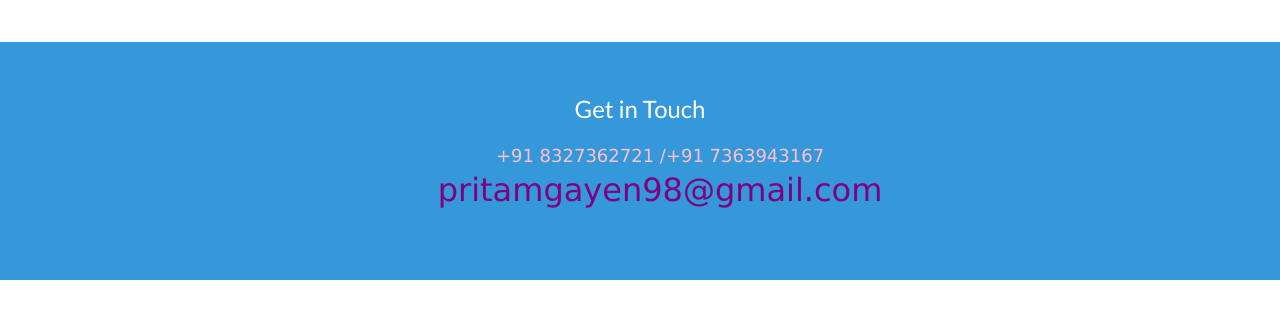
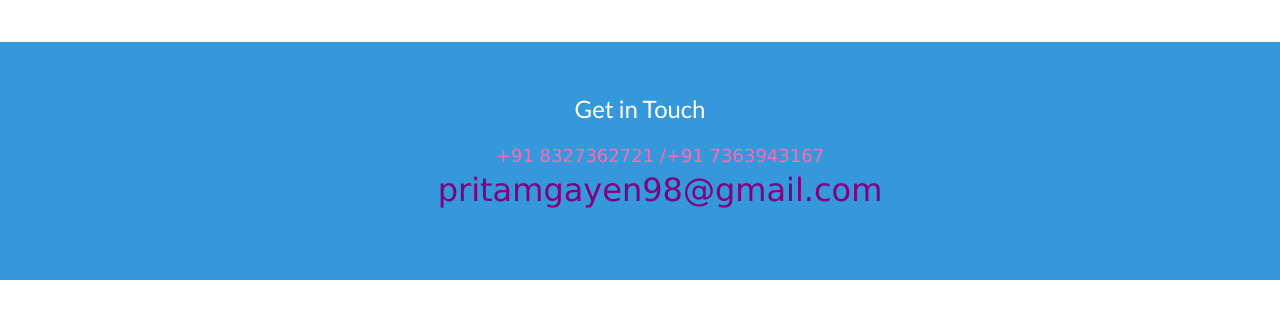
Before and after one commit to Pritam-007/Pritam-007.github.io, a website: page index.html in a window 1280 px wide. Shown: the part 4021-4334 px from the top of the page. Drawn offline with nearby package versions, Linux system fonts and the light colour scheme.

Commit message:
Update index.html

```diff
--- a/index.html
+++ b/index.html
@@ -307,7 +307,7 @@ I will use a Flask server as backend to host the application locally, for handli
 		<ul>
 			<font size="4"
           face="verdana"
-          color="pink"> +91 8327362721 /+91 7363943167</font>
+          color="#FF69B4"> +91 8327362721 /+91 7363943167</font>
 	    <font size="6"
           face="verdana"
 		      color="#800080"> pritamgayen98@gmail.com</font>
```
